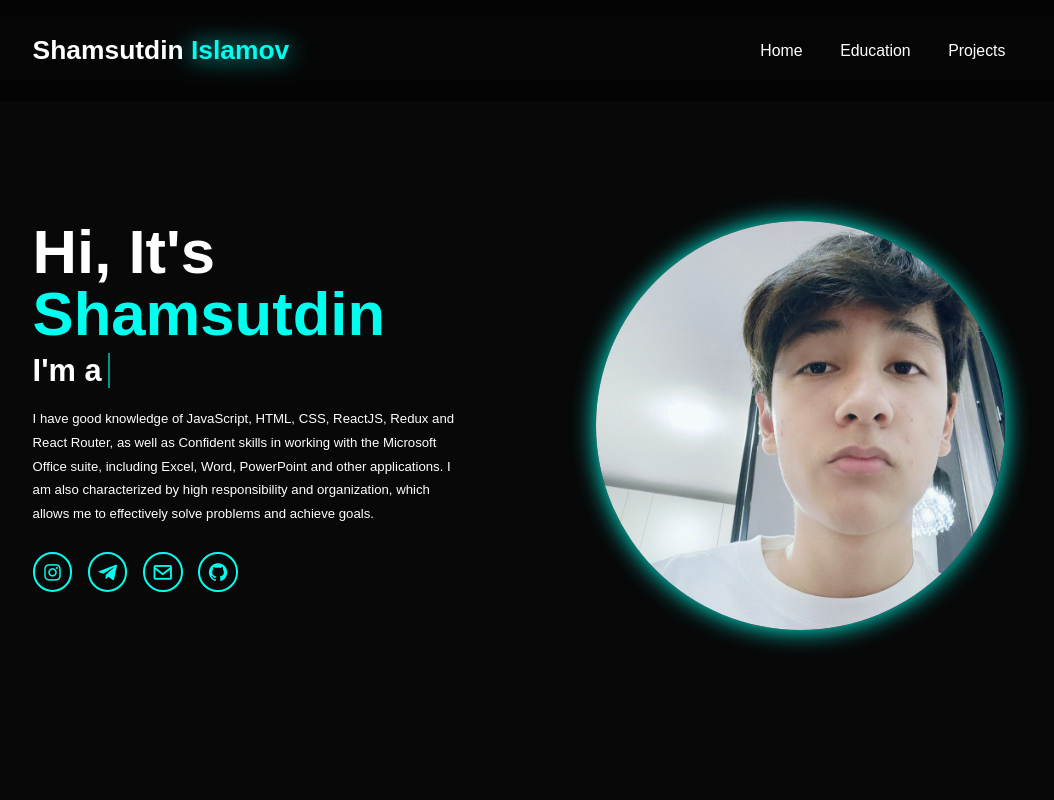
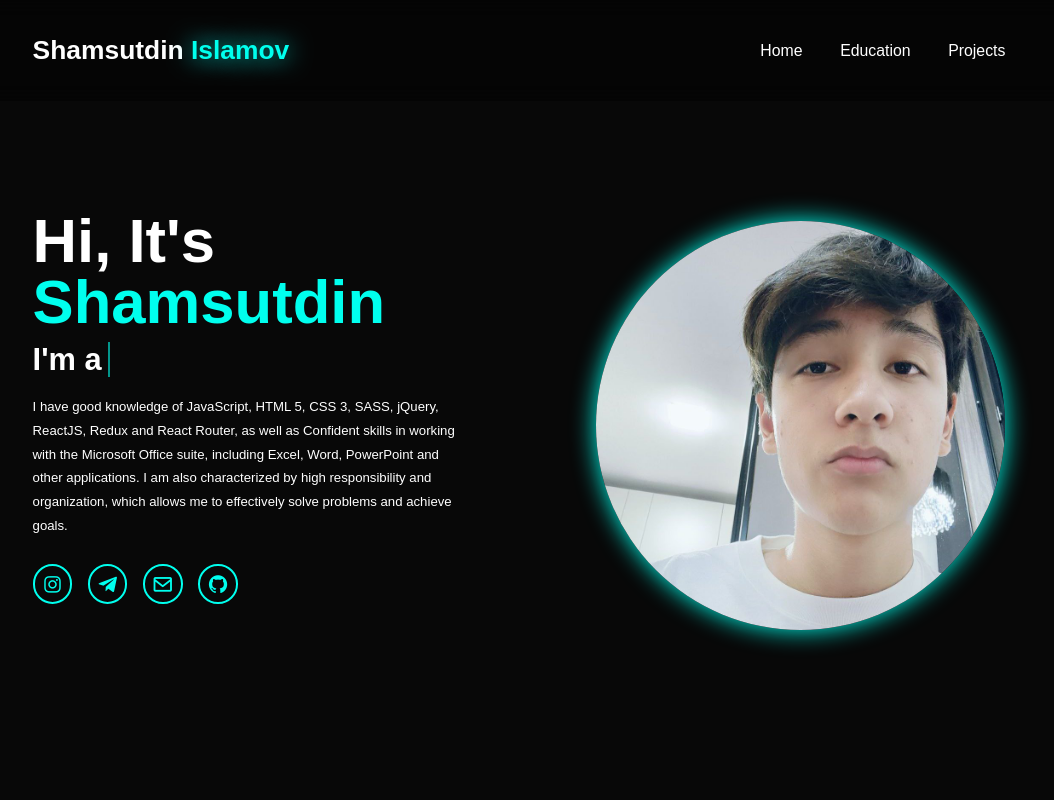
Before and after one commit to IslamovShm/Portfolio, a plain HTML site: page index.html in a window 1280 px wide. Shown: the top 800 px of the page, without its empty margins (121-1175 px from the left). Drawn offline with nearby package versions, Linux system fonts and the light colour scheme.

Commit message:
Update index.html

```diff
--- a/index.html
+++ b/index.html
@@ -44,7 +44,7 @@
         <div class="home-content">
             <h1>Hi, It's <span>Shamsutdin</span></h1>
             <h3 class="text-animation">I'm a <span></span></h3>
-            <p>I have good knowledge of JavaScript, HTML, CSS, ReactJS, Redux and React Router, as well as
+            <p>I have good knowledge of JavaScript, HTML 5, CSS 3, SASS, jQuery, ReactJS, Redux and React Router, as well as
                 Confident skills in working with the Microsoft Office suite, including Excel, Word, PowerPoint and
                 other applications. I am also characterized by high responsibility and
                 organization, which allows me to effectively solve problems and achieve goals.
```
